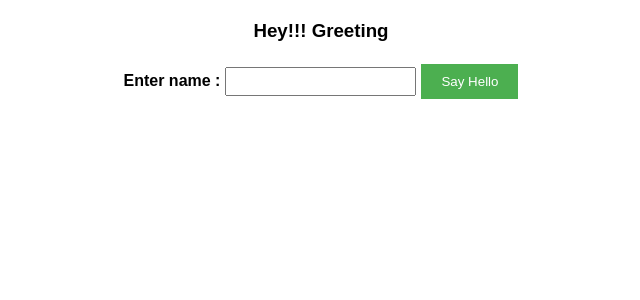
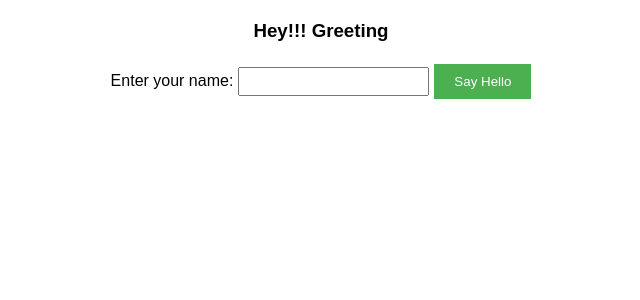
Before and after one commit to iamneo-production/abbecbfbdecd305469410cfcfefcaaeebbone, a React (Create React App) app in the folder reactapp/: page / in a window 1280 px wide. Shown: the top 300 px of the page, without its empty margins (319-959 px from the left). Built offline with nearby package versions, Linux system fonts and the light colour scheme.

Commit message:
Backup Commit

```diff
--- a/reactapp/src/App.css
+++ b/reactapp/src/App.css
@@ -13,9 +13,7 @@ form {
   margin-top: 20px;
 }
 
-label {
-  font-weight: bold;
-}
+
 
 input {
   padding: 5px;
--- a/reactapp/src/App.js
+++ b/reactapp/src/App.js
@@ -19,7 +19,7 @@ const handleSubmit = (e) => {
       <div className="contents">
         <h3>Hey!!! Greeting</h3>
         <form onSubmit={handleSubmit} data-testid="form">
-          <label data-testid="label">Enter name :</label>
+          <label data-testid="label">Enter your name:</label>
           <input type="text" value={name} onChange={handleChange}/>
           <button type="submit" data-testid="buttonElement">Say Hello</button>
           </form>
```
